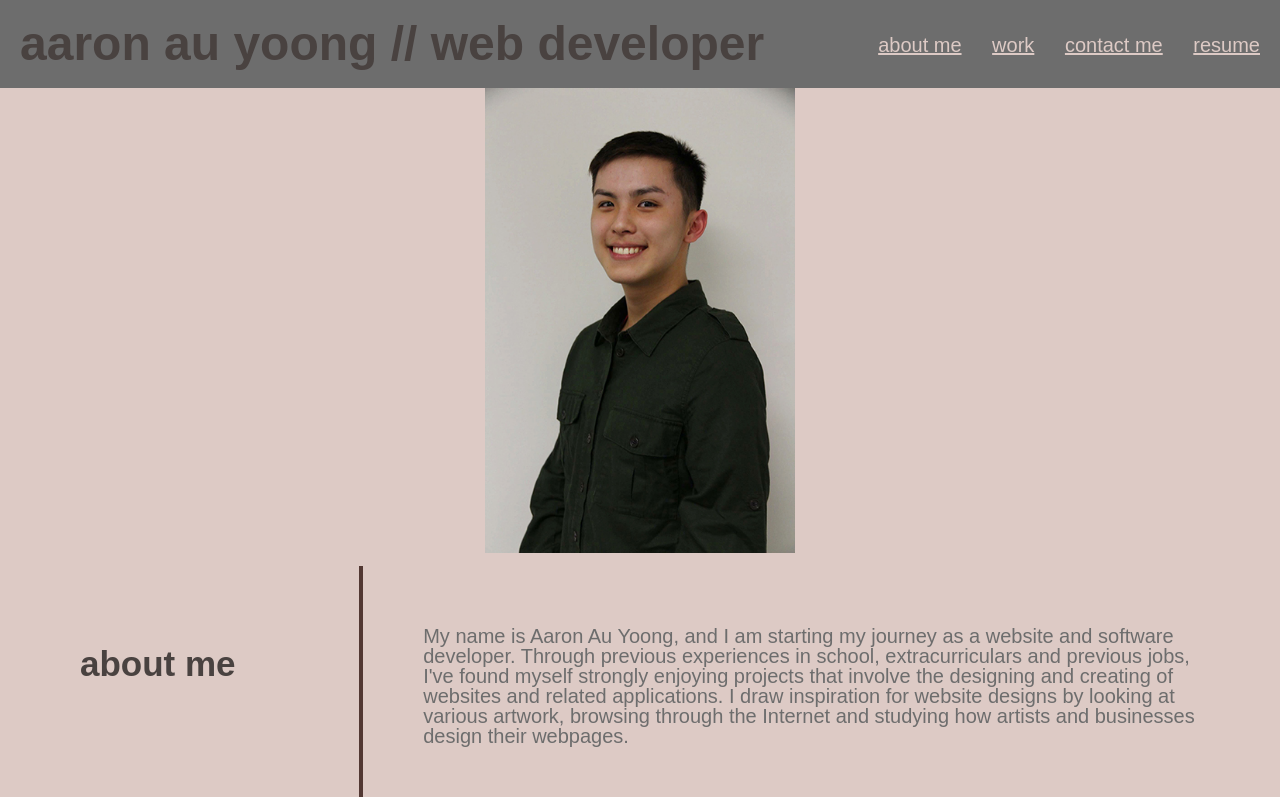
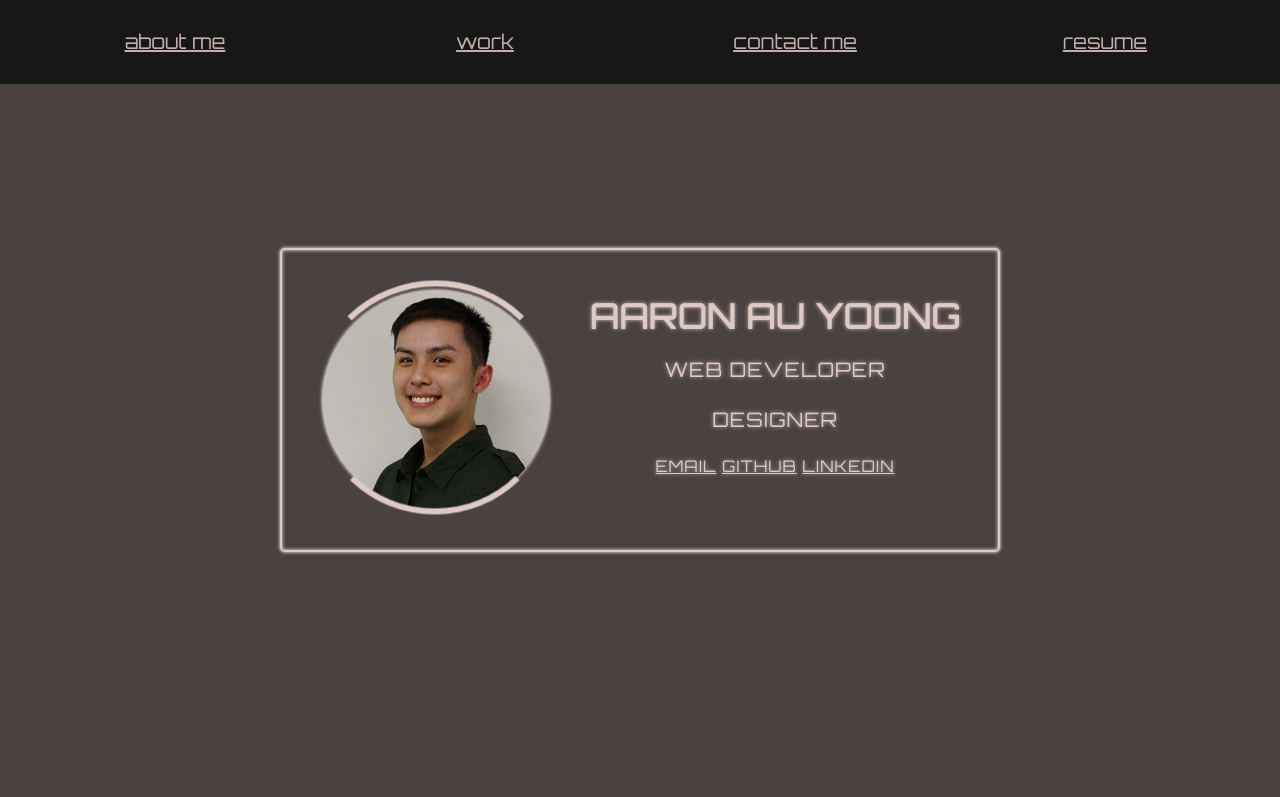
Before and after one commit to aaronauyoong/aaronauyoongportfolio, a plain HTML site: page index.html in a window 1280 px wide. Shown: the top 797 px of the page. Drawn offline with Linux system fonts and the light colour scheme.

Commit message:
updated styling for personal portfolio. moved contact navlinks to profile card at the top of the page. changed footer content

```diff
--- a/assets/css/style.css
+++ b/assets/css/style.css
@@ -2,6 +2,7 @@
 @import url('https://fonts.googleapis.com/css2?family=Orbitron&display=swap');
 
 :root {
+    /* initial colour scheme for portfolio */
     --white: #FFFFFF;
     --silverpink: #c4aead;
     --darkombre:  #988784;
@@ -9,12 +10,12 @@
     --strongombre: #494240;
     --strongbrown: #523833;
     --darkgrey:  #6d6d6d;
-}
+    --black: #171718;
 
-* {
-    box-sizing: border-box;
-    margin: 0;
-    padding: 0;
+    /* new colours for portfolio */
+    --midnightblue: #122023;
+    --neonblue: #0AE0DF;
+    --deepseablue: #12a0a0;
 }
 
 html {
@@ -24,22 +25,21 @@ html {
 body {
     font-family: Arial, Helvetica, sans-serif;
     font-size: 16px;
-    color: var(--darkgrey);
-    background-color: var(--gentleombre);
-
+    background-color: var(--black);
 }
 
 /* Generic h1-h6 styling */
 h1, h2, h3, h4, h5, h6 {
     color: var(--strongombre);
+    font-family: 'Orbitron', Arial, Helvetica, sans-serif;
 }
 
 h1 {
-    font-size: 40px;
+    font-size: 34px;
 }
 
 h2 {
-    font-size: 35px;
+    font-size: 32px;
 }
 
 h3 {
@@ -73,35 +73,35 @@ img {
     height: auto;
 }
 
-header {
+/* Navigation bar styling */
+.navbar {
+    width: 100%;
     padding: 20px;
-    margin: 0;
+    display: block;
+    overflow: auto;
     display: inline-block;
-    font-family: Arial, Helvetica, sans-serif;
-    background-color: var(--darkgrey);
+    background-color: var(--black);
     color: var(--silverpink);
+    font-family: 'Orbitron', Arial, Helvetica, sans-serif;
+    font-size: 20px;
+    list-style-type: none;
+    position: fixed;
+    top: 0;
+    z-index: 1;
 }
 
-header h1 {
-    display: inline-block;
-    font-size: 48px;
+.nav-links {
+    color: var(--silverpink);
+    float: left;
+    padding: 12px;
+    width: 25%;
+    text-align: center;
 }
 
-header nav {
-    padding-top: 15px;
-    float: right;
-    justify-content: center;
-    font-family: Arial, Helvetica, sans-serif;
-    font-size: 20px;
-}
-
-header nav ul {
-    list-style-type: none;
-}
-
-header nav ul li {
-    display: inline-block;
-    margin-left: 25px;
+.nav-links:hover {
+    transition: 1.5s;
+    background-color: var(--silverpink);
+    color: var(--darkgrey);
 }
 
 aside {
@@ -115,7 +115,7 @@ article nav {
     padding-top: 15px;
     float: right;
     justify-content: center;
-    font-family: Arial, Helvetica, sans-serif;
+    font-family: 'Orbitron', Arial, Helvetica, sans-serif;
     font-size: 20px;
 }
 
@@ -128,41 +128,114 @@ article nav ul li {
     margin-left: 25px;
 }
 
-/* ID for header at top of portfolio page */
-#headercontainer {
-    width: 50%;
-    height: 10%;
-    display: block;
+/* ID for main image at the top of portfolio page */
+.personal-id-card {
+    height: 100vh;
+    width: 100%;
+    background-color: var(--strongombre);
+    display: flex;
 }
 
-/* ID for main image at the top of portfolio page */
-#picturecontainer {
-    width: 50%;
-    height: 0%;
-    margin-left: auto;
-    margin-right: auto;
-    display: block;
+.id-card {
+    border: 2px solid var(--gentleombre);
+    border-radius: 5px;
+    max-width: 720px;
+    margin: auto;
+    color: var(--white);
+    padding: 16px;
+    flex-basis: 100%;
+    background-color: var(--strongombre);
+    box-shadow: 0px 0px 3px 1px var(--silverpink), inset 0px 0px 3px 1px var(--silverpink);
 }
 
-/* Configs for main picture to be displayed at top of page */
-.mypictures {
+.profile-row {
     display: flex;
-    justify-content: center;
 }
 
-.mypictures img {
-    justify-content: center;
-    max-height: 100%;
-    max-width: 100%;
+.profile-row .profilepic {
+    position: relative;
+    flex-basis: 33.3%;
+    align-self: center;
+    margin: 24px;
 }
 
-.column {
+.profile-row .profilepic img {
     display: block;
-    margin-left: auto;
-    margin-right: auto;
-    width: 50%;
-    padding: 0px 5px 10px;
-    position: relative;
+    max-width: 100%;
+    border-radius: 50%;
+    box-shadow: 0px 0px 3px 1px var(--silverpink), inset 0px 0px 3px 1px var(--silverpink);
+}
+
+.profile-row .profilepic .pp-arc-outer {
+    position: absolute;
+    width: calc(100% + 20px);
+    height: calc(100% + 20px);
+    border: 6px solid transparent;
+    border-bottom-color: var(--gentleombre);
+    border-radius: 50%;
+    top: -10px;
+    left: -10px;
+
+    animation-duration: 2s;
+    animation-name: rotate-anticlock;
+    animation-iteration-count: infinite;
+    animation-timing-function: linear;
+}
+
+@keyframes rotate-anticlock {
+    from {
+      transform: rotate(0deg);
+    }
+    to {
+      transform: rotate(-360deg);
+    }
+}
+
+.profile-row .profilepic .pp-arc-inner {
+    position: absolute;
+    width: calc(100% + 10px);
+    height: calc(100% + 10px);
+    border: 6px solid transparent;
+    border-top-color: var(--gentleombre);
+    border-radius: 50%;
+    top: -6px;
+    left: -6px;
+
+    animation-duration: 2s;
+    animation-name: rotate-clock;
+
+    animation-iteration-count: infinite;
+    animation-timing-function: linear;
+}
+
+@keyframes rotate-clock {
+    from {
+      transform: rotate(0deg);
+    }
+    to {
+      transform: rotate(360deg);
+    }
+}
+
+.profile-row .profiledesc {
+    flex-grow: 66.6%;
+    padding: 16px;
+    font-family: 'Orbitron', Arial, Helvetica, sans-serif;
+    color: var(--gentleombre);
+    text-shadow: 0px 0px 4px var(--silverpink);
+    letter-spacing: 1px;
+    line-height: 2;
+    text-align: center;
+}
+
+.profile-row .profiledesc h1, a{
+    margin: 0px;
+    color: var(--gentleombre);
+}
+
+.id-card-links:hover {
+    transition: 1s;
+    font-weight: 900;
 }
 
 /* Styling for main content in portfolio sections */
@@ -173,6 +246,8 @@ article nav ul li {
 	justify-content: flex-start;
 	align-items: flex-start;
 	align-content: space-between;
+    color: var(--darkgrey);
+    background-color: var(--gentleombre);
 }
 
 .mainparagraph {
@@ -185,6 +260,7 @@ article nav ul li {
     align-items: flex-start;
     border-left: solid 4px var(--strongbrown);
     margin: 0px;
+    line-height: 1.6;
 }
 
 .links{
@@ -225,7 +301,7 @@ article nav ul li {
 .workimage {
     max-width: 100%;
     height: auto;
-    opacity: 1;
+    opacity: 0.5;
     display: block;
     width: 100%;
     height: auto;
@@ -234,6 +310,7 @@ article nav ul li {
 }
 
 .card:hover, .cardmain:hover .workimage {
+    transition: 1.5s;
     opacity: 0.3;
 }
 
@@ -247,11 +324,35 @@ footer {
 }
 
 footer h2 {
-    margin: 30px 0px;
-    padding: 30px 0px;
+    margin: 16px 0px;
+    padding: 16px 0px;
     font-size: 20px;
+    color: var(--gentleombre);
+    text-align: center;
+}
+
+footer p {
+    font-family: 'Orbitron', 'Trebuchet MS', 'Lucida Sans Unicode', 'Lucida Grande', 'Lucida Sans', Arial, sans-serif;
+    margin: 16px 0px;
+    padding: 16px 0px;
+    color: var(--gentleombre);
+    line-height: 1.6;
+}
+
+.contactBtn {
+    font-family: 'Orbitron', Arial, Helvetica, sans-serif;
+    margin: 6px;
+    padding: 6px;
+    border-radius: 6px;
+    background-color: var(--gentleombre);
     color: var(--strongombre);
-    text-align: center;
+}
+
+.contactBtn:hover {
+    transition: 0.5s;
+    color: var(--gentleombre);
+    background-color: var(--strongombre);
+    cursor: pointer;
 }
 
 /* Configs for smaller devices and screen sizes */
--- a/assets/js/script.js
+++ b/assets/js/script.js
@@ -0,0 +1 @@
+const contactBtn = document.querySelector(".contactBtn");
--- a/index.html
+++ b/index.html
@@ -11,33 +11,34 @@
 
 <body>
     <!-- Header section of webpage, contains navigation links -->
-    <header class="headercontainer">
-        <h1>aaron au yoong  //  web developer </h1>
+    <header class="navbar">
         <nav>
-            <ul>
-                <li>
-                    <a href="#About-Me">about me</a>
-                </li>
-                <li>
-                    <a href="#Work">work</a>
-                </li>
-                <li>
-                    <a href="#Contact-Me">contact me</a>
-                </li>
-                <li>
-                    <a href="aaronauyoong.resume" target="_blank">resume</a>
-                </li>
-            </ul>
+            <a class="nav-links" href="#About-Me">about me</a>
+            <a class="nav-links" href="#Work">work</a>
+            <a class="nav-links" href="#Contact-Me">contact me</a>
+            <a class="nav-links" href="aaronauyoong.resume" target="_blank">resume</a>
         </nav>
     </div>
     </header>
 
     <main>
-        <div id="picturecontainer">
-            <div>
-                <figure class="column">
-                  <img src="./assets/images/Formal Picture.jpg" alt="Image of Aaron Au Yoong 2" style="width:100%">
-                </figure>
+        <div class="personal-id-card">
+            <div class="id-card">
+                <div class="profile-row">
+                    <div class="profilepic">
+                        <div class="pp-arc-outer"></div>
+                        <div class="pp-arc-inner"></div>
+                        <img src="../aaronauyoongportfolio/assets/images/formal-picture.jpg">
+                    </div>
+                    <div class="profiledesc">
+                        <h1>AARON AU YOONG</h1>
+                        <p>WEB DEVELOPER</p>
+                        <p>DESIGNER</p>
+                        <a href="mailto:auyoong.aaron@gmail.com" target="_blank" class="id-card-links">EMAIL</a>
+                        <a href="https://github.com/aaronauyoong" target="_blank" class="id-card-links">GITHUB</a>
+                        <a href="https://www.linkedin.com/in/aaron-au-yoong-a69213142/" target="_blank" class="id-card-links">LINKEDIN</a>
+                    </div>
+                </div>
             </div>
         </div>
 
@@ -55,9 +56,6 @@
                     </p>
                 </div>
             </article>
-
-            <br>
-            <br>
 
             <article class="maincontainer">
                 <aside>
@@ -99,28 +97,6 @@
                 </div>
             </article>
 
-            <br>
-            <br>
-
-            <article class="maincontainer">
-                <aside>
-                    <h2 id="Contact-Me">contact me</h2>
-                </aside>
-                <nav class="mainparagraph">
-                    <ul>
-                        <li>
-                            <a href="mailto:auyoong.aaron@gmail.com" target="_blank" class="links">email</a>
-                        </li>
-                        <li>
-                            <a href="https://github.com/aaronauyoong" target="_blank" class="links">github</a>
-                        </li>
-                        <li>
-                            <a href="https://www.linkedin.com/in/aaron-au-yoong-a69213142/" target="_blank" class="links">linkedin</a>
-                        </li>
-                    </ul>
-                </nav>
-            </article>
-
         </section>
 
     </main>
@@ -128,7 +104,7 @@
     <footer>
         <h2>Let's connect!</h2>
         <p>Keen on working together? Have any questions? Feel free to contact me, and I will respond as soon as I can.</p>
-        <button>Email</button>
+        <button class="contactBtn">Email</button>
     </footer>
 
     <script src="./assets/js/script.js"></script>
```
Also changed, not shown: assets/images/Formal Picture.jpg (deleted), assets/images/formal-picture.jpg (added).
